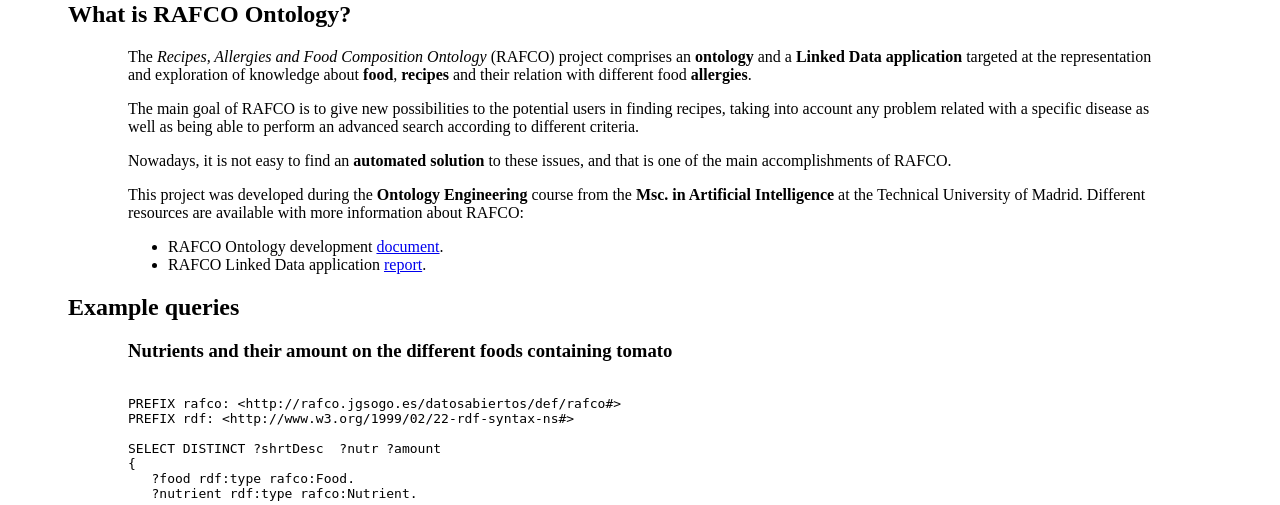
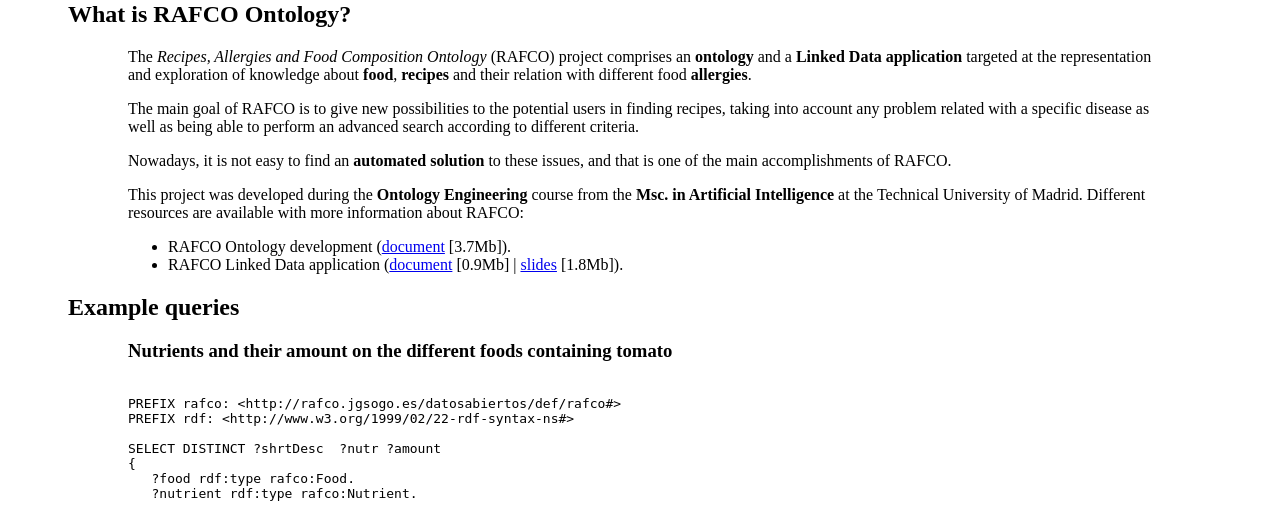
Before and after one commit to jgsogo/muia-linkeddata, a Django app: page /about/ in a window 1280 px wide. Shown: the part 235-740 px from the top of the page. Run offline with Django 3.2, Linux system fonts and the light colour scheme.

Commit message:
links a los documentos en el about

```diff
--- a/webapp/linkeddata/templates/linkeddata/about.html
+++ b/webapp/linkeddata/templates/linkeddata/about.html
@@ -1,4 +1,6 @@
 {% extends 'linkeddata/base.html' %}
+
+{% load staticfiles %}
 
 {% block content %}
 <div class="indent">
@@ -19,8 +21,8 @@
 
         <p>This project was developed during the <b>Ontology Engineering</b> course from the <b>Msc. in Artificial Intelligence</b> at the Technical University of Madrid. Different resources are available with more information about RAFCO: </p>
         <ul>
-            <li> RAFCO Ontology development <a href="#">document</a>. </li>
-            <li> RAFCO Linked Data application <a href="#">report</a>. </li>
+            <li> RAFCO Ontology development (<a href="{% static "doc/RAFCO_Ontology.pdf" %}">document</a> [3.7Mb]). </li>
+            <li> RAFCO Linked Data application (<a href="{% static "doc/RAFCO_LinkedData.pdf" %}">document</a> [0.9Mb] | <a href="{% static "doc/RAFCO_LinkedData_slides.pdf" %}">slides</a> [1.8Mb]). </li>
         </ul>
     </div>
 
--- a/webapp/linkeddata/templates/linkeddata/ontology.html
+++ b/webapp/linkeddata/templates/linkeddata/ontology.html
@@ -10,6 +10,7 @@
 
     <h2>Allergies and diseases</h2>
         <h3>Classes</h3>
+
         <h3>Properties</h3>
 
     <h2>Recipes</h2>
```
